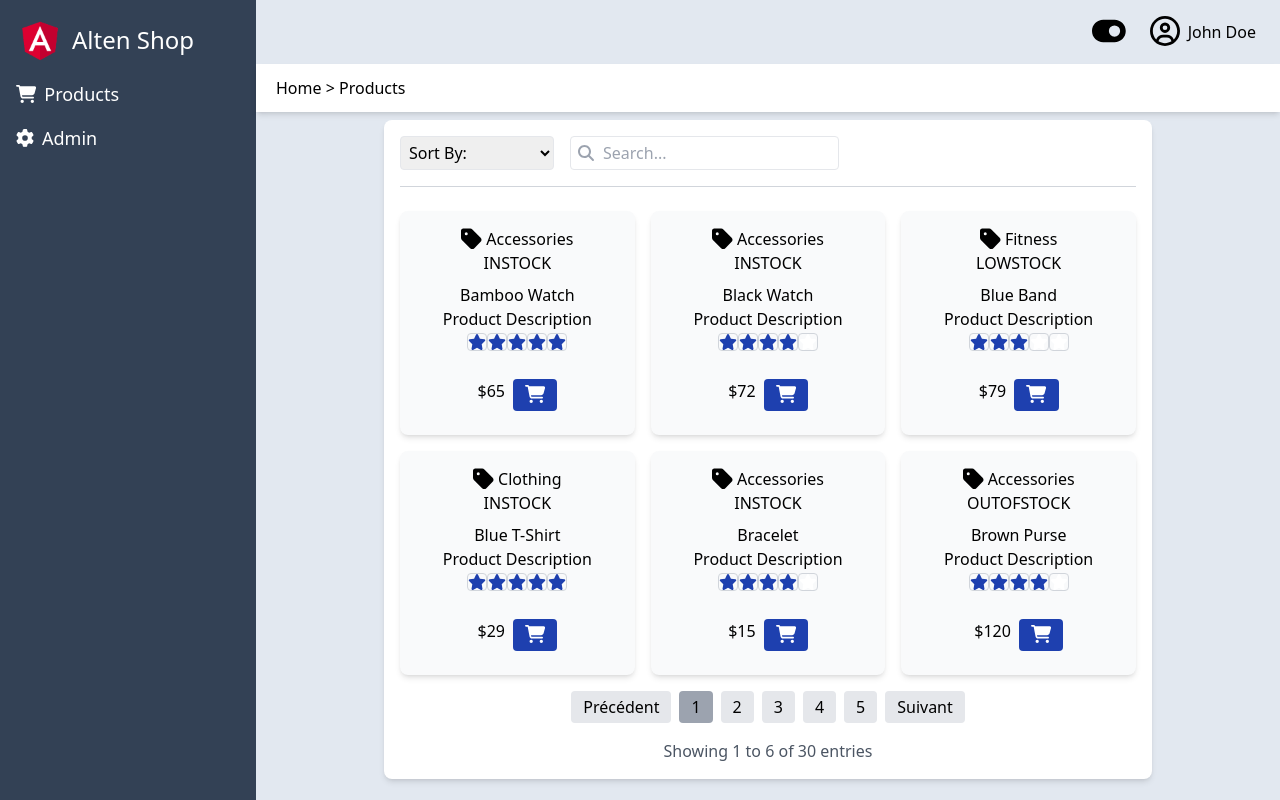
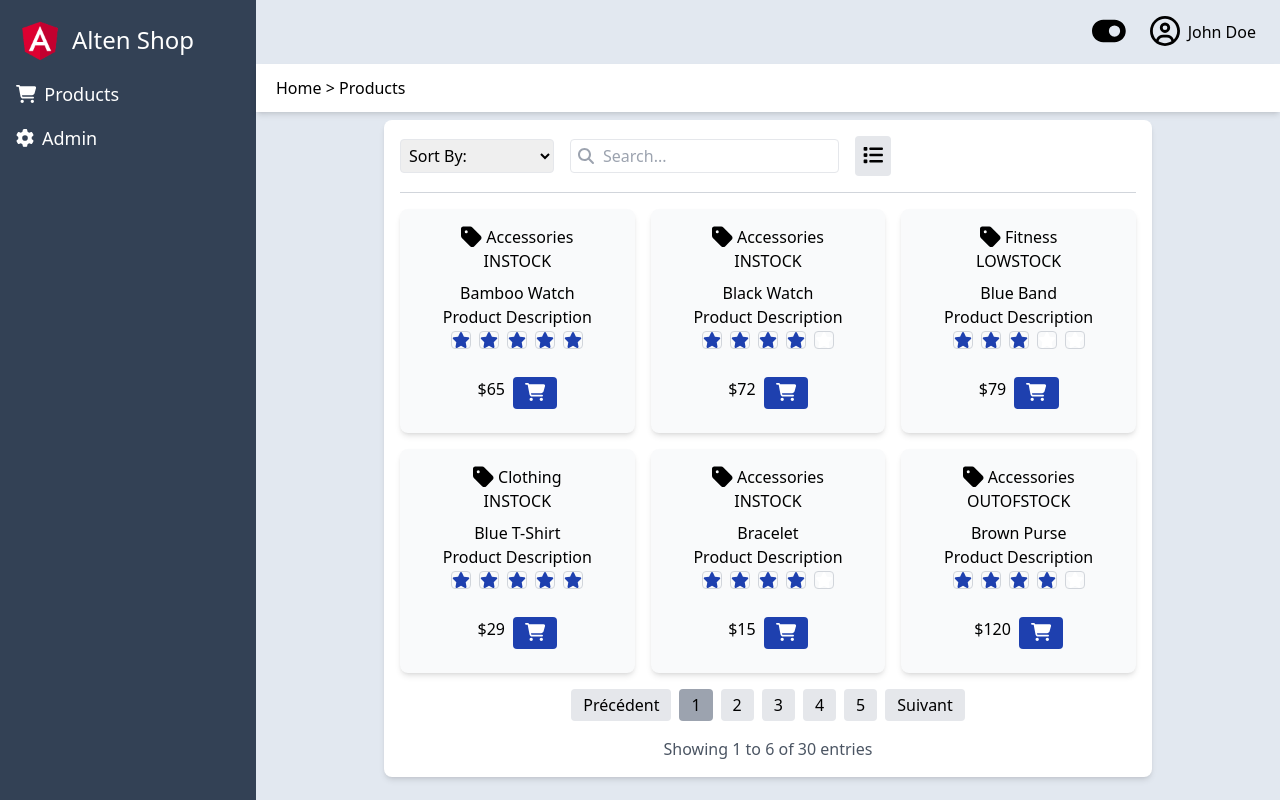
Before and after one commit to gaelamand/altenshop, a React (Create React App) app: page /Products in a window 1280 px wide. Built offline with nearby package versions, Linux system fonts and the light colour scheme.

Commit message:
:sparkles: list view implemented

```diff
--- a/src/components/MainContainer/index.jsx
+++ b/src/components/MainContainer/index.jsx
@@ -1,7 +1,7 @@
 import React, { useState } from 'react';
 import { FontAwesomeIcon } from '@fortawesome/react-fontawesome';
 import { faShoppingCart } from '@fortawesome/free-solid-svg-icons';
-import { faTag, faStar, faSearch } from '@fortawesome/free-solid-svg-icons';
+import { faTag, faStar, faSearch, faList, faTh } from '@fortawesome/free-solid-svg-icons';
 import products from '../../assets/products.json';
 
 const MainContainer = () => {
@@ -36,6 +36,8 @@ const MainContainer = () => {
         }
     });
 
+
+    const [viewMode, setViewMode] = useState('grid'); // État pour le mode d'affichage
 
 
     // const [products, setProducts] = useState([]);
@@ -76,15 +78,27 @@ const MainContainer = () => {
                             className="border rounded p-1 pl-8"
                         />
                     </div>
+                    <button
+                        className="bg-gray-200 hover:bg-gray-300 rounded p-2 ml-4"
+                        onClick={() => setViewMode(viewMode === 'grid' ? 'list' : 'grid')}
+                    >
+                        <FontAwesomeIcon icon={viewMode === 'grid' ? faList : faTh} className="text-xl" />
+                    </button>
 
                 </div>
                 <div className="border-b border-gray-300 my-4"></div>
-                <div className="grid grid-cols-3 gap-4 w-full mt-6">
+                <div className={`grid ${viewMode === 'grid' ? 'grid-cols-3 gap-4' : ''} w-full`}>
                     {sortedProducts
                         .slice((currentPage - 1) * itemsPerPage, currentPage * itemsPerPage)
                         .map((product) => (
-                            <div key={product.id} className="bg-gray-50 p-4 rounded-lg shadow-md w-full">
-                                <div className="flex flex-col text-center">
+                            <div
+                                key={product.id}
+                                className={`bg-gray-50 p-4 rounded-lg shadow-md w-full ${viewMode === 'list' ? 'mb-2' : ''
+                                    }`}
+                                style={{ display: viewMode === 'list' ? 'flex' : 'block' }}
+                            >
+                                <div className="text-center">
+                                    <div className={`flex ${viewMode === 'list' ? 'flex-row gap-6' : 'flex-col'}`}>
                                         <div className="flex justify-center">
                                             <FontAwesomeIcon icon={faTag} className="text-2xl" />
                                             <div className="ml-1">{product.category}</div>
@@ -92,20 +106,25 @@ const MainContainer = () => {
                                         <div className="mb-2">{product.inventoryStatus}</div>
                                         <div className="">{product.name}</div>
                                         <div className="">{product.description}</div>
-                                    <div className="mb-6">
+                                        <div className={`mb-6 ${viewMode === 'list' ? 'flex' : 'block'}`}>
                                             {[...Array(5)].map((_, index) => (
                                                 <FontAwesomeIcon
                                                     key={index}
                                                     icon={faStar}
-                                                className={`border border-gray-300 rounded ${index < product.rating ? 'text-blue-800' : 'text-white'}`}
+                                                    className={`border border-gray-300 rounded ${index < product.rating ? 'text-blue-800' : 'text-white'
+                                                        } ${viewMode === 'list' ? 'mr-2' : 'mx-1'}`}
                                                 />
                                             ))}
                                         </div>
-                                    <div className="mb-2 flex justify-center">
+                                        <div
+                                            className={`mb-2 ${viewMode === 'list' ? 'flex' : 'flex justify-center'
+                                                }`}
+                                        >
                                             ${product.price}
                                             <button className="ml-2 bg-blue-800 text-white rounded px-3 py-1">
                                                 <FontAwesomeIcon icon={faShoppingCart} className="text-lg" />
                                             </button>
+                                        </div>
                                     </div>
                                 </div>
                             </div>
```
Lines whose indentation alone changed are shown as unchanged.
